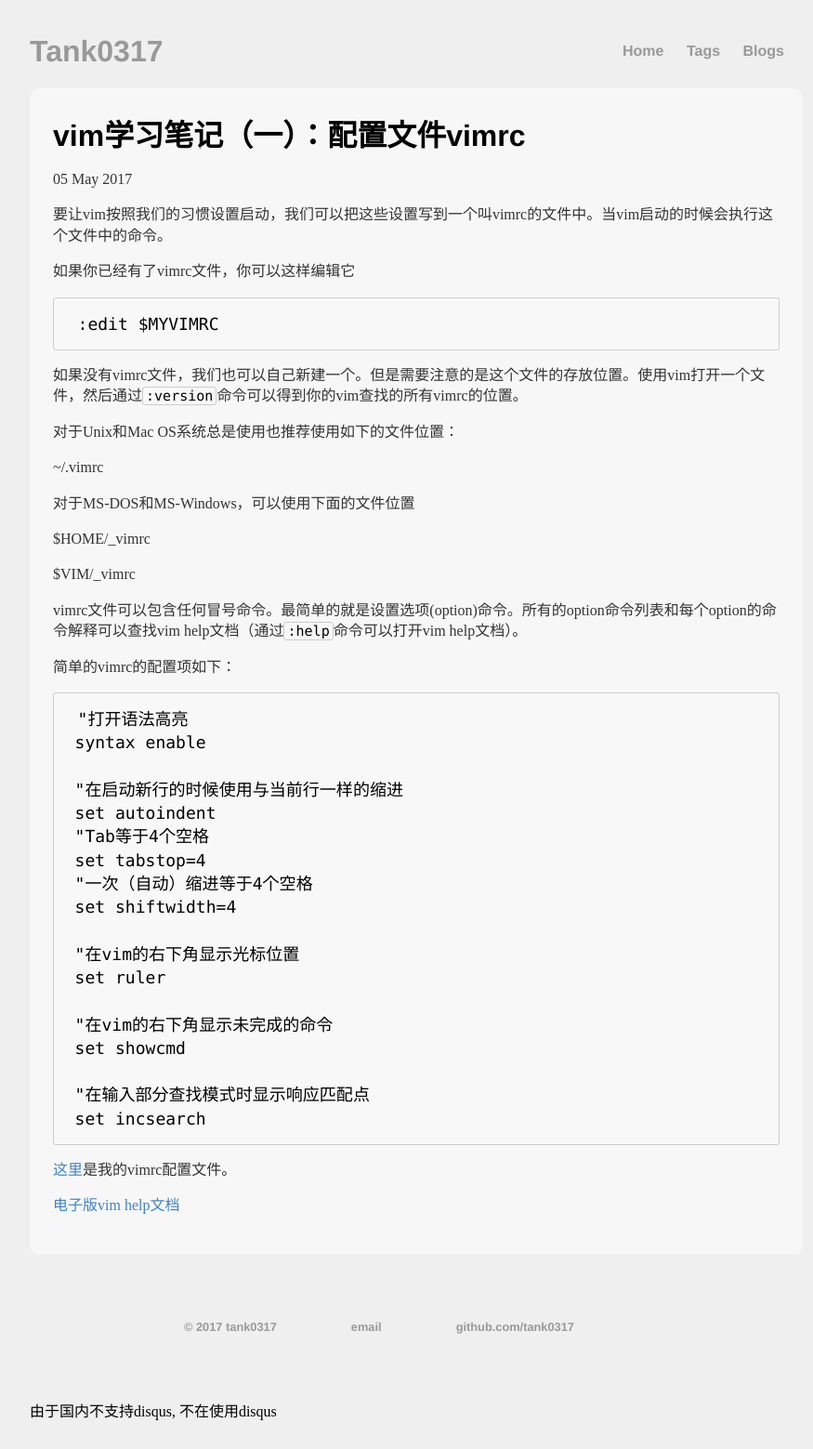
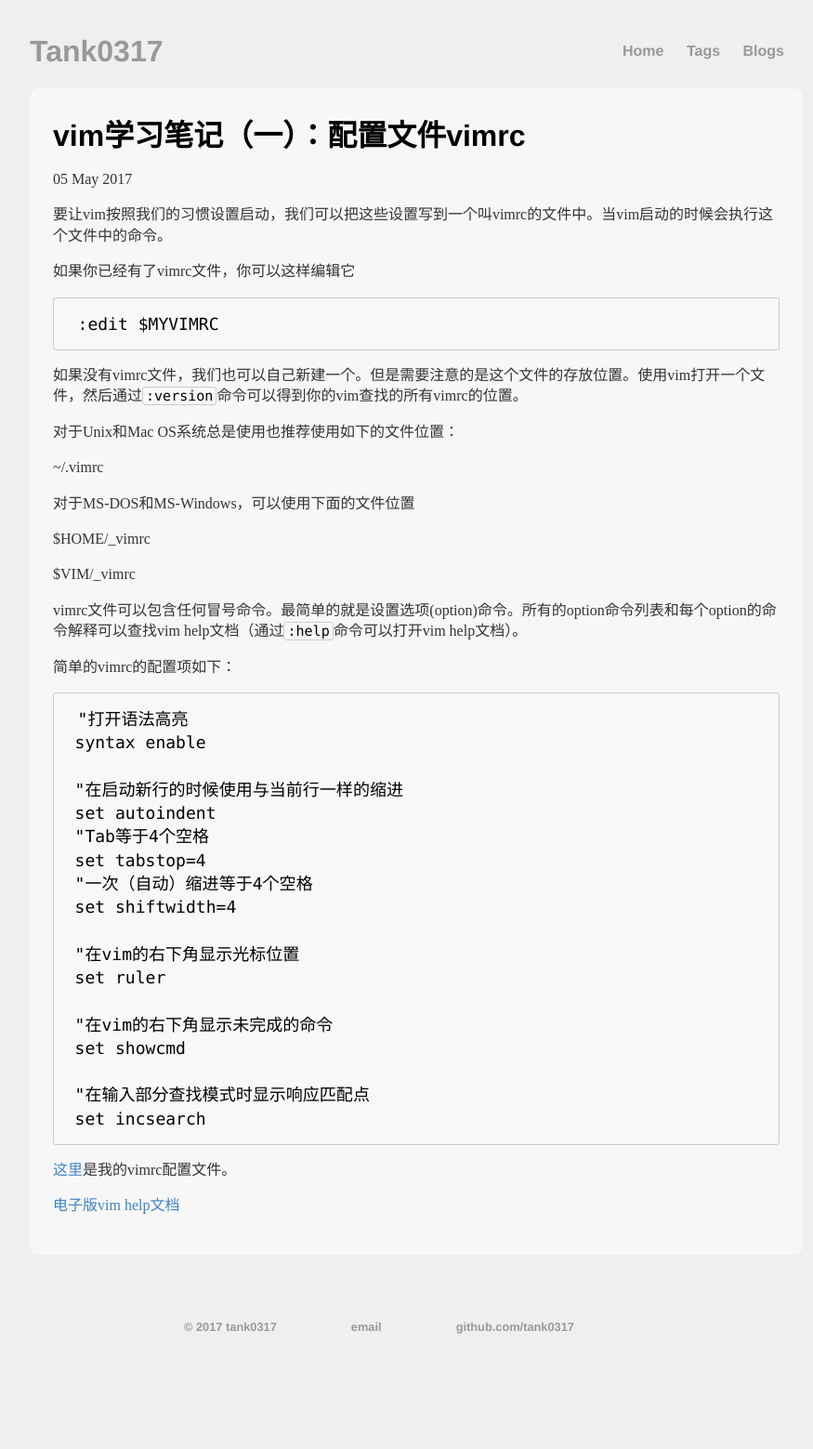
Before and after one commit to tank0317/tank0317.github.io, a Jekyll site: the page built from _posts/2017-05-05-first-vim-learning-notes.md, in a window 1280 px wide. Shown: the whole page at 93% size, without its empty margins (192-1067 px from the left). Built offline with Jekyll 4.4.1, drawn with Linux system fonts in a browser that asks for light colours; comment, search, counter and statistics services are not loaded; after the commit the page ends 1505 px from its top, so only the background shows below that.

Commit message:
udpate disqus codes

```diff
--- a/_includes/scripts.html
+++ b/_includes/scripts.html
@@ -1,20 +1,3 @@
 <!-- disqus 显示评论数 js代码 start -->
- 由于国内不支持disqus, 不在使用disqus
 <script id="dsq-count-scr" src="//tank0317-github-io.disqus.com/count.js" async></script>
 <!-- disqus 显示评论数 js代码 end-->
-
-<!-- 多说公共JS代码 start (一个网页只需插入一次)
-<script type="text/javascript">
-var duoshuoQuery = {short_name:"tank0317"};
-(function() {
-	var ds = document.createElement('script');
-	ds.type = 'text/javascript';ds.async = true;
-	ds.src = (document.location.protocol == 'https:' ? 'https:' : 'http:') + '//static.duoshuo.com/embed.js';
-	ds.charset = 'UTF-8';
-	(document.getElementsByTagName('head')[0]
-	 || document.getElementsByTagName('body')[0]).appendChild(ds);
-})();
-</script>
--->
-<!-- 多说公共JS代码 end -->
-<!-- 我刚加上多说的评论系统，他就要关闭，我是多无奈啊-->
--- a/_layouts/post.html
+++ b/_layouts/post.html
@@ -4,7 +4,7 @@
 <article>
 	<header>
 		<h1>{{page.title}}</h1>
-		<p class="meta">{{ page.date | date_to_string }} <a href="{{ page.url }}#ds_thread"><span class="ds-thread-count" data-thread-key="{{ page.id }}" data-count-type="comments"></span></a></p>
+		<p class="meta">{{ page.date | date_to_string }} <a href="{{ page.url }}#disqus_thread"></a></p>
 	</header>
 
 	<div class="post">
```
